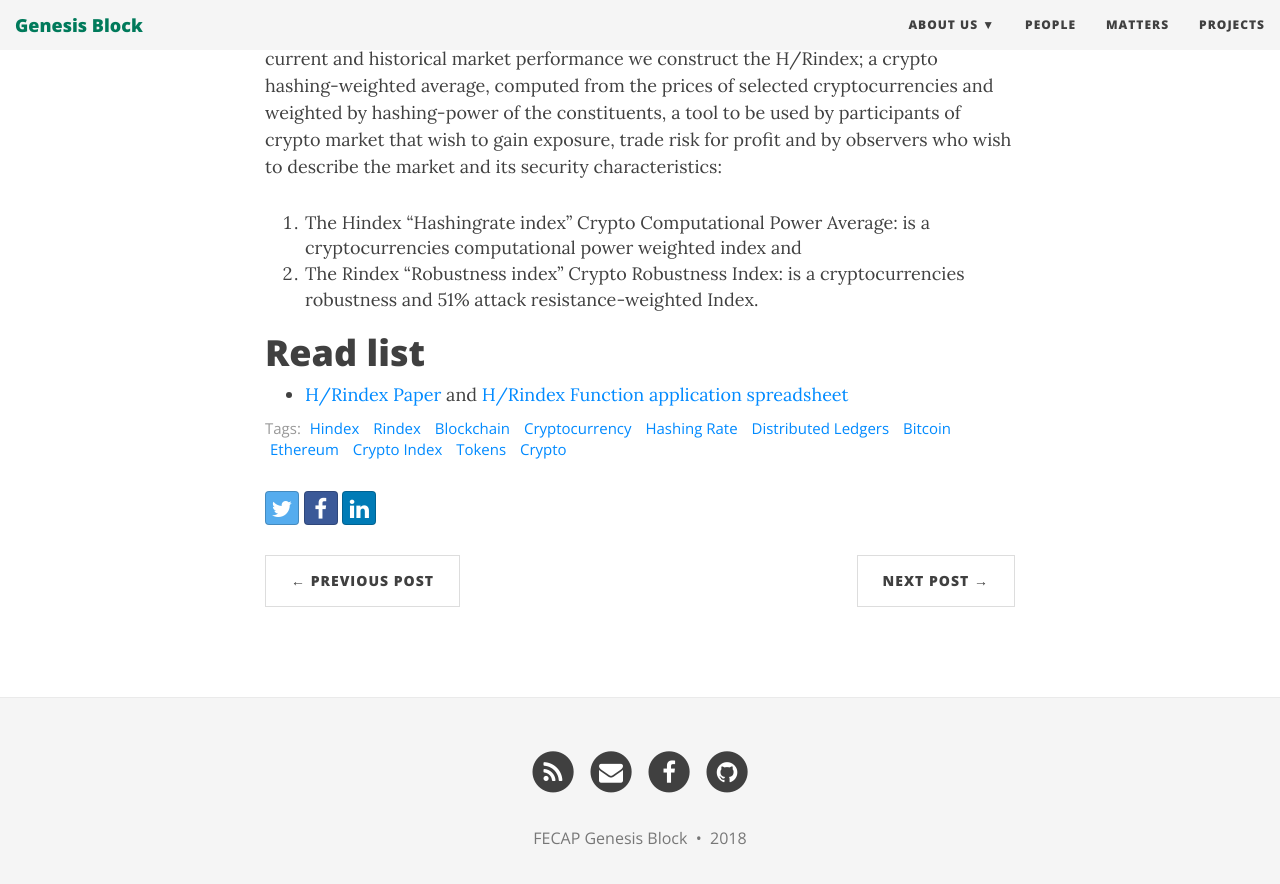
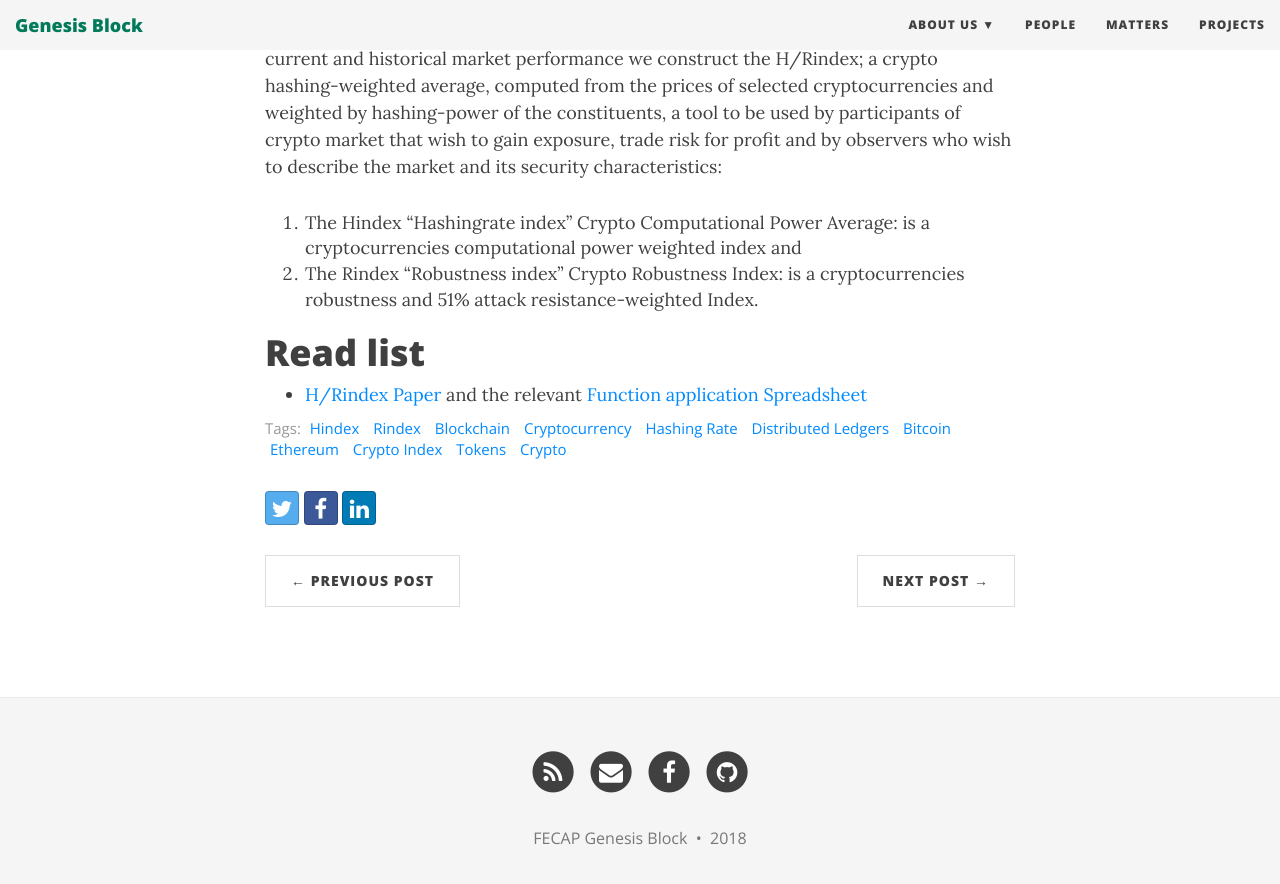
Before and after one commit to drhus/Block0.com.br, a Jekyll site: the page built from _posts/2018-05-11-HRindex-Hashing-Power-and-Robustness-Index.md, in a window 1280 px wide and 900 px high, scrolled down 530 px. Shown: the top 884 px of the window. Built offline with Jekyll 4.4.1, drawn with Linux system fonts in a browser that asks for light colours; nearby versions of some CDN libraries.

Commit message:
Update 2018-05-11-HRindex-Hashing-Power-and-Robustness-Index.md

```diff
--- a/_posts/2018-05-11-HRindex-Hashing-Power-and-Robustness-Index.md
+++ b/_posts/2018-05-11-HRindex-Hashing-Power-and-Robustness-Index.md
@@ -16,4 +16,4 @@ To benchmark the global cryptocurrencies market from a security perspective, tra
 2. The Rindex "Robustness index" Crypto Robustness Index: is a cryptocurrencies robustness and 51% attack resistance-weighted Index.
 
 # Read list
-* [H/Rindex Paper](/files/SSRN-id3158785.pdf) and [H/Rindex Function application spreadsheet](https://docs.google.com/spreadsheets/d/1CGyMPvkvtzZI1s6qLel2FSbWZm-niPaZQkpmWZpH_1U/edit#gid=1704959642)
+* [H/Rindex Paper](/files/SSRN-id3158785.pdf) and the relevant [Function application Spreadsheet](https://docs.google.com/spreadsheets/d/1CGyMPvkvtzZI1s6qLel2FSbWZm-niPaZQkpmWZpH_1U/edit#gid=1704959642)
```
